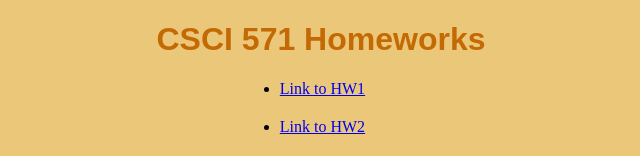
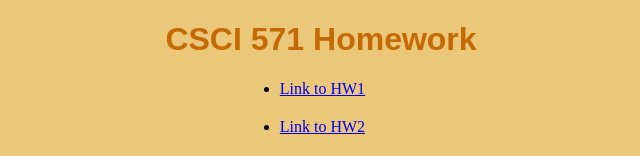
Before and after one commit to EvanYang0527/EvanYang0527.github.io, a plain HTML site: page myhomepage.html in a window 1280 px wide. Shown: the top 156 px of the page, without its empty margins (319-959 px from the left). Drawn offline with Linux system fonts and the light colour scheme.

Commit message:
Update myhomepage.html

```diff
--- a/myhomepage.html
+++ b/myhomepage.html
@@ -17,7 +17,7 @@
     </style>
 </head>
 <body>
-    <h1> CSCI 571 Homeworks</h1>
+    <h1> CSCI 571 Homework</h1>
     <ul>
         <li><a href="https://evanyang0527.github.io/YifanYangHomework1/MyHomePage.html">Link to HW1</a></li>
         <li><a href="http://yifanyang.pythonanywhere.com">Link to HW2</a></li>
```
